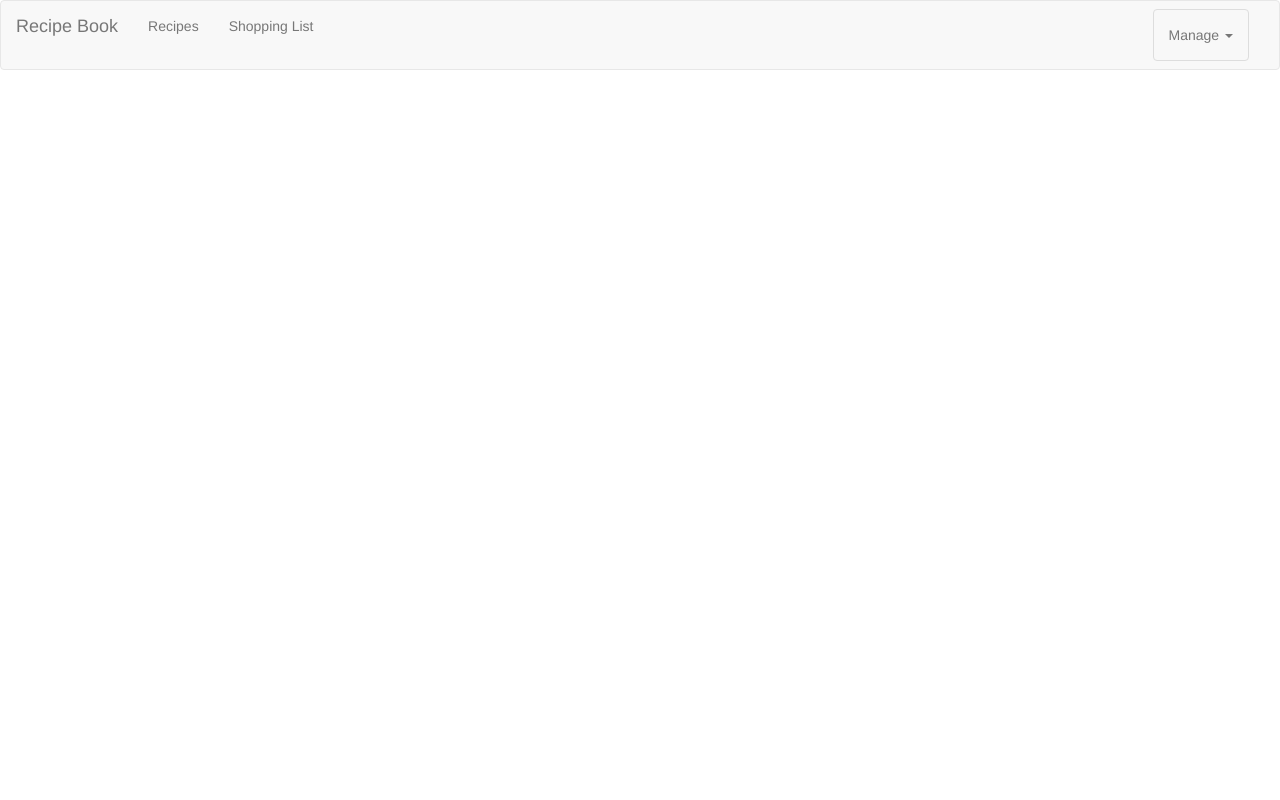
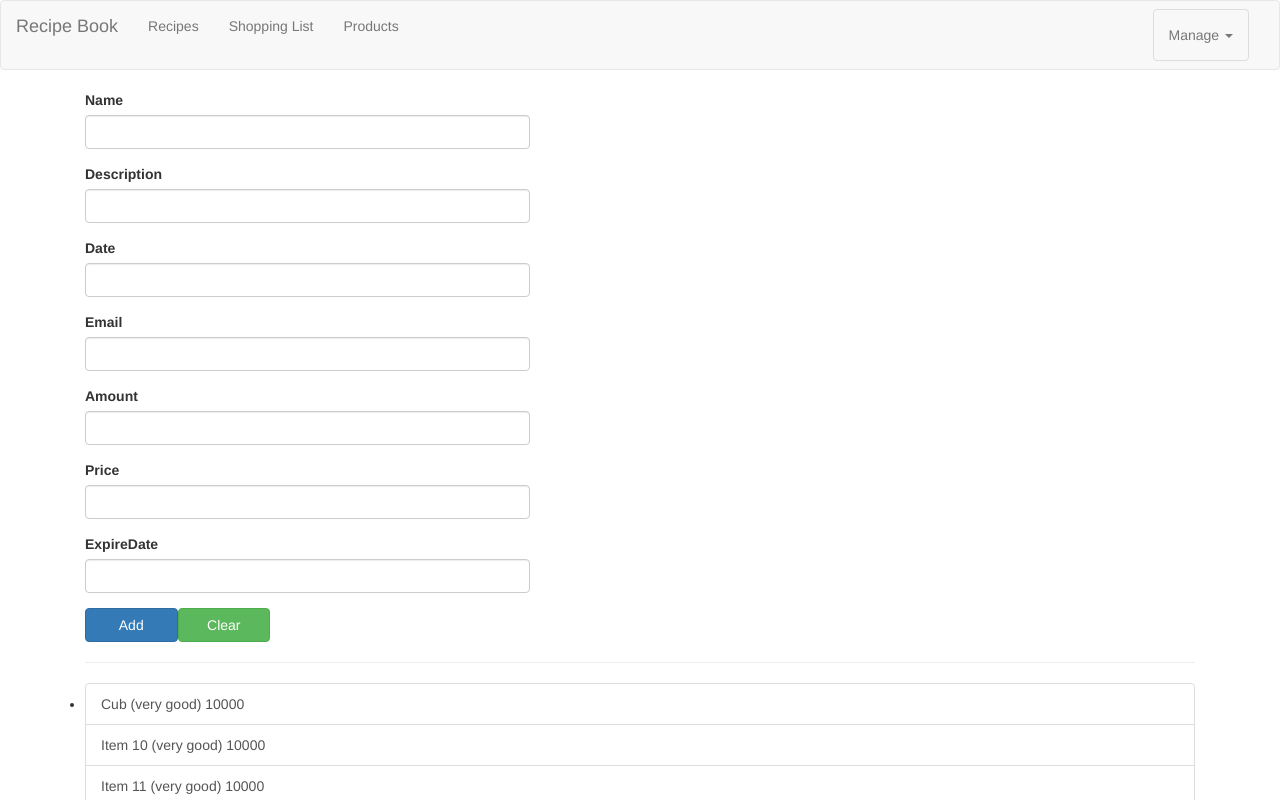
Before and after one commit to tangbinhlam/angular-core, an Angular app: page /products in a window 1280 px wide. Before the commit this address led to /. Shown: the top 800 px of the page. Built offline with nearby package versions, Linux system fonts and the light colour scheme.

Commit message:
[Product] - init performance issue

```diff
--- a/src/app/app-routing.module.ts
+++ b/src/app/app-routing.module.ts
@@ -15,6 +15,10 @@ const routes: Routes = [
   {
     path: 'shopping',
     loadChildren: () => import('./modules/shopping/shopping.module').then(m => m.ShoppingModule)
+  },
+  {
+    path: 'products',
+    loadChildren: () => import('./modules/products/products.module').then(m => m.ProductsModule)
   }
 ];
 
--- a/src/app/modules/products/product-list/product-list.component.html
+++ b/src/app/modules/products/product-list/product-list.component.html
@@ -1 +1,63 @@
-<p>product-list works!</p>
+<div class="row">
+  <div class="col-xs-12">
+    <form [formGroup]="productForm" (ngSubmit)="onSave()">
+      <div class="row">
+        <div class="col-sm-5 form-group">
+          <label for="name">Name</label>
+          <input formControlName="name" type="text" id="name" class="form-control">
+        </div>
+      </div>
+      <div class="row">
+        <div class="col-sm-5 form-group">
+          <label for="description">Description</label>
+          <input formControlName="description" type="text" id="description" class="form-control">
+        </div>
+      </div>
+      <div class="row">
+        <div class="col-sm-5 form-group">
+          <label for="date">Date</label>
+          <input formControlName="date" type="text" id="date" class="form-control">
+        </div>
+      </div>
+      <div class="row">
+        <div class="col-sm-5 form-group">
+          <label for="email">Email</label>
+          <input formControlName="email" type="text" id="email" class="form-control">
+        </div>
+      </div>
+      <div class="row">
+        <div class="col-sm-5 form-group">
+          <label for="amount">Amount</label>
+          <input formControlName="amount" type="text" id="amount" class="form-control">
+        </div>
+      </div>
+      <div class="row">
+        <div class="col-sm-5 form-group">
+          <label for="price">Price</label>
+          <input formControlName="price" type="text" id="price" class="form-control">
+        </div>
+      </div>
+      <div class="row">
+        <div class="col-sm-5 form-group">
+          <label for="expireDate">ExpireDate</label>
+          <input formControlName="expireDate" type="text" id="expireDate" class="form-control">
+        </div>
+      </div>
+      <div class="row">
+        <div class="col-sm-12">
+          <button class="btn btn-primary col-sm-1" type="submit">Add</button>
+          <button class="btn btn-success col-sm-1" type="button">Clear</button>
+        </div>
+      </div>
+    </form>
+    <hr>
+    <ul class="list-group">
+      <li><a class="list-group-item"
+             style="cursor: pointer"
+             *ngFor="let item of products"
+      >
+        {{ item.name }} ({{item.description}}) {{calculate(item)}}
+      </a></li>
+    </ul>
+  </div>
+</div>
--- a/src/app/modules/products/product-list/product-list.component.ts
+++ b/src/app/modules/products/product-list/product-list.component.ts
@@ -1,4 +1,6 @@
-import { Component, OnInit } from '@angular/core';
+import {Component, OnInit} from '@angular/core';
+import {FormBuilder, FormGroup, Validators} from '@angular/forms';
+import Product from '../models/product.model';
 
 @Component({
   selector: 'app-product-list',
@@ -7,9 +9,68 @@ import { Component, OnInit } from '@angular/core';
 })
 export class ProductListComponent implements OnInit {
 
-  constructor() { }
+  products: Product[] = [
+    {
+      id: '1',
+      name: 'Cub',
+      description: 'very good',
+      date: new Date(),
+      email: 'lamtang@gmail.com',
+      amount: 500,
+      price: 20,
+      expireDate: new Date()
+    },
+  ];
+  productForm: FormGroup;
+  index = 500;
+
+  constructor(public fb: FormBuilder) {
+    this.generateData();
+  }
 
   ngOnInit(): void {
+    this.productForm = this.fb.group({
+      name: ['', Validators.required],
+      description: ['', Validators.required],
+      date: ['', Validators.required],
+      email: ['', Validators.required],
+      amount: ['', Validators.required],
+      price: ['', Validators.required],
+      expireDate: ['', Validators.required],
+    });
   }
 
+  onSave() {
+    this.products.push({
+      id: '' + this.index,
+      name: 'Item ' + this.index,
+      description: 'very good',
+      date: new Date(),
+      email: 'lamtang@gmail.com',
+      amount: 500,
+      price: 20,
+      expireDate: new Date()
+    });
+    this.index++;
+  }
+
+  generateData() {
+    for (let i = 10; i < 200; i++) {
+      this.products.push({
+        id: '' + i,
+        name: 'Item ' + i,
+        description: 'very good',
+        date: new Date(),
+        email: 'lamtang@gmail.com',
+        amount: 500,
+        price: 20,
+        expireDate: new Date()
+      });
+    }
+  }
+
+  calculate(product: Product) {
+    console.log('calculateItem');
+    return product.amount * product.price;
+  }
 }
--- a/src/app/modules/products/products.module.ts
+++ b/src/app/modules/products/products.module.ts
@@ -2,6 +2,7 @@ import {NgModule} from '@angular/core';
 import {CommonModule} from '@angular/common';
 import {ProductListComponent} from './product-list/product-list.component';
 import {ProductsRoutingModule} from './products.routing.module';
+import {ReactiveFormsModule} from '@angular/forms';
 
 
 @NgModule({
@@ -9,6 +10,7 @@ import {ProductsRoutingModule} from './products.routing.module';
   imports: [
     CommonModule,
     ProductsRoutingModule,
+    ReactiveFormsModule,
   ]
 })
 export class ProductsModule {
--- a/src/app/modules/shared/header/header.component.html
+++ b/src/app/modules/shared/header/header.component.html
@@ -7,6 +7,7 @@
       <ul class="nav navbar-nav">
         <li> <a routerLink="/recipes">Recipes</a></li>
         <li> <a routerLink="/shopping">Shopping List</a></li>
+        <li> <a routerLink="/products">Products</a></li>
       </ul>
       <ul class="nav navbar-nav navbar-right">
         <li class="dropdown">
```
